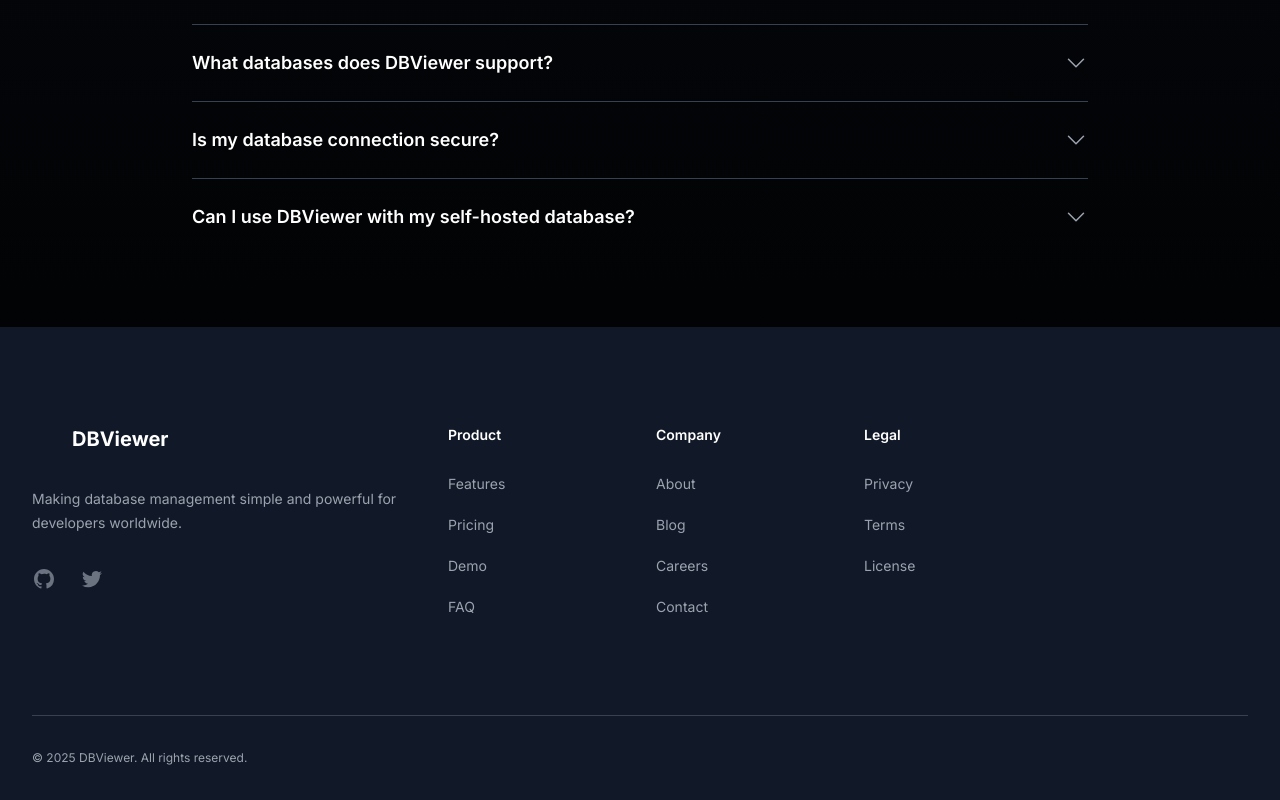
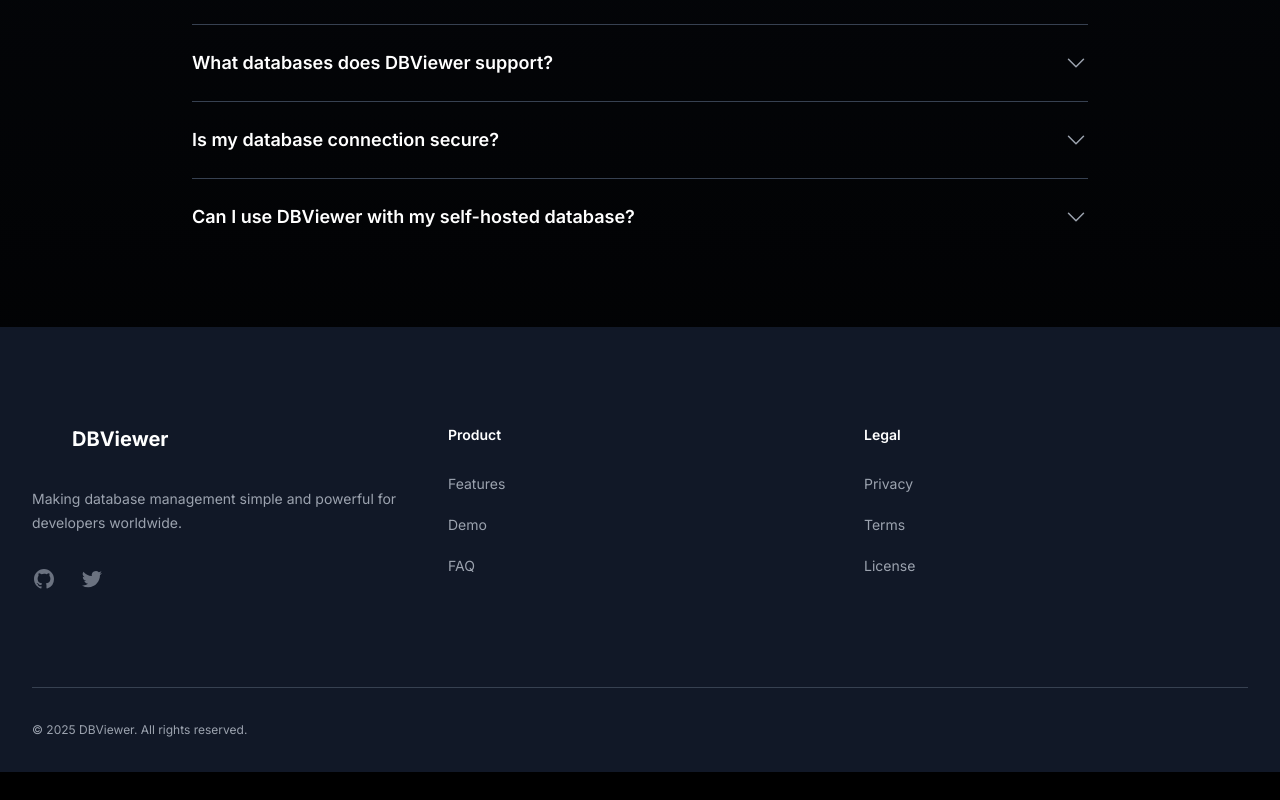
Before and after one commit to proSamik/database-viewer-in-web, a Next.js app in the folder client/: page / in a window 1280 px wide. Shown: the part 3191-3991 px from the top of the page. After the commit the page ends 3963 px from the top, so only its background shows below. Built offline with nearby package versions, Linux system fonts and the light colour scheme.

Commit message:
Refactor Footer component navigation links
- Remove company section from the footer navigation
- Update legal links to point to specific routes for Privacy, Terms, and License
- Clean up unused code for improved readability and maintainability

```diff
--- a/client/src/components/landing/Footer.tsx
+++ b/client/src/components/landing/Footer.tsx
@@ -8,20 +8,13 @@ interface IconProps extends React.SVGProps<SVGSVGElement> {
 const navigation = {
   product: [
     { name: 'Features', href: '#features' },
-    { name: 'Pricing', href: '#pricing' },
     { name: 'Demo', href: '#demo' },
     { name: 'FAQ', href: '#faq' },
   ],
-  company: [
-    { name: 'About', href: '#' },
-    { name: 'Blog', href: '#' },
-    { name: 'Careers', href: '#' },
-    { name: 'Contact', href: '#' },
-  ],
   legal: [
-    { name: 'Privacy', href: '#' },
-    { name: 'Terms', href: '#' },
-    { name: 'License', href: '#' },
+    { name: 'Privacy', href: '/privacy' },
+    { name: 'Terms', href: '/terms' },
+    { name: 'License', href: '/license' },
   ],
   social: [
     {
@@ -90,18 +83,6 @@ export function Footer() {
                   ))}
                 </ul>
               </div>
-              <div className="mt-10 md:mt-0">
-                <h3 className="text-sm font-semibold leading-6 text-white">Company</h3>
-                <ul role="list" className="mt-6 space-y-4">
-                  {navigation.company.map((item) => (
-                    <li key={item.name}>
-                      <Link href={item.href} className="text-sm leading-6 text-gray-400 hover:text-white">
-                        {item.name}
-                      </Link>
-                    </li>
-                  ))}
-                </ul>
-              </div>
             </div>
             <div className="md:grid md:grid-cols-2 md:gap-8">
               <div>
```
